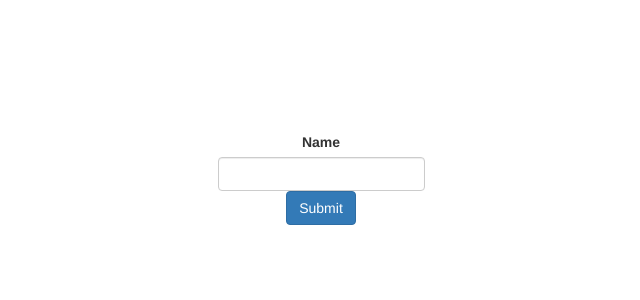
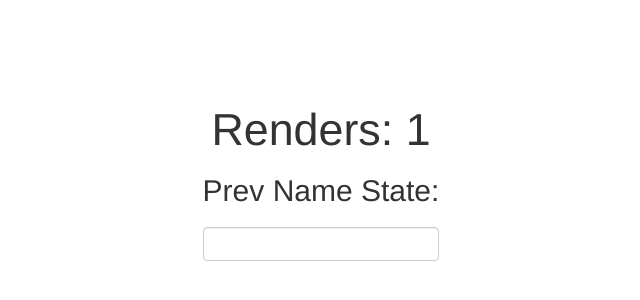
Before and after one commit to SebRincon/react-sand-box, a React (Vite) app: page / in a window 1280 px wide. Shown: the part 222-522 px from the top of the page, without its empty margins (319-959 px from the left). Built offline with nearby package versions, Linux system fonts and the light colour scheme.

Commit message:
How to useRef to get previous ref

```diff
--- a/src/App.jsx
+++ b/src/App.jsx
@@ -1,12 +1,13 @@
 import './App.css'
 import UseRefExample from './components/UseRefExample'
+import UseRefExample2 from './components/UseRefExample2'
 
 function App() {
 
 
   return (
     <div className="App">
-    <UseRefExample/>
+    <UseRefExample2/>
     </div>
   )
 }
--- /dev/null
+++ b/src/components/UseRefExample2.jsx
@@ -0,0 +1,31 @@
+import {useState, useEffect, useRef, React} from 'react'
+
+function UseRefExample2() {
+    const [name, setName] = useState('')
+
+    // 1. Set refs with initial state
+    const renders = useRef(1)
+    const prevName = useRef('')
+
+    // 2. Setup useEffect update on render
+    useEffect(() => {
+        renders.current = renders.current + 1
+        prevName.current = name
+    }, [name])
+    return (
+
+        <div>
+            <h1>Renders: {renders.current}</h1>
+            <h2>Prev Name State: { prevName.current }</h2>
+            <h3>
+                {/* Callback function that will refresh state */}
+                <input value={name}
+                    onChange={(e) => setName(e.target.value)}
+                    type="text"
+                    className="form-control mb-3" />
+            </h3>
+        </div>
+    )
+}
+
+export default UseRefExample2
```
